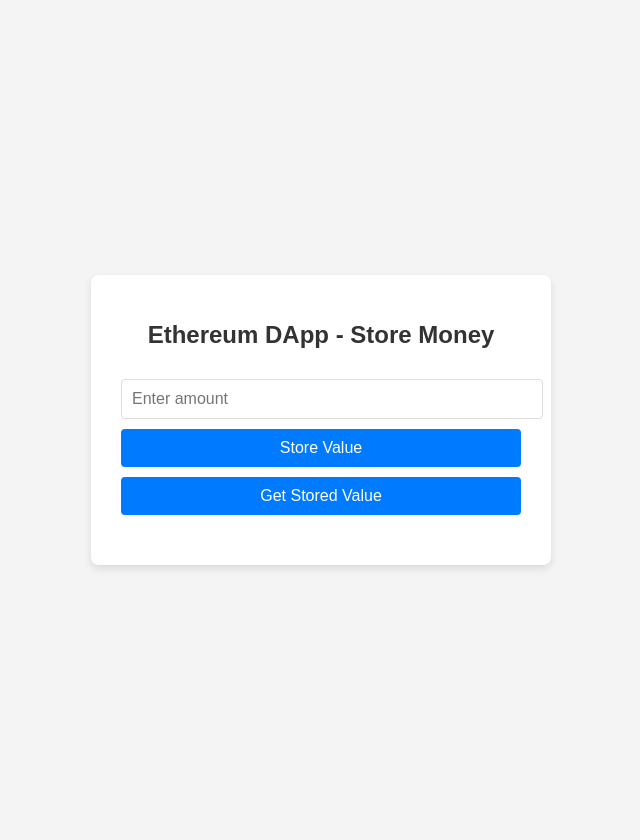
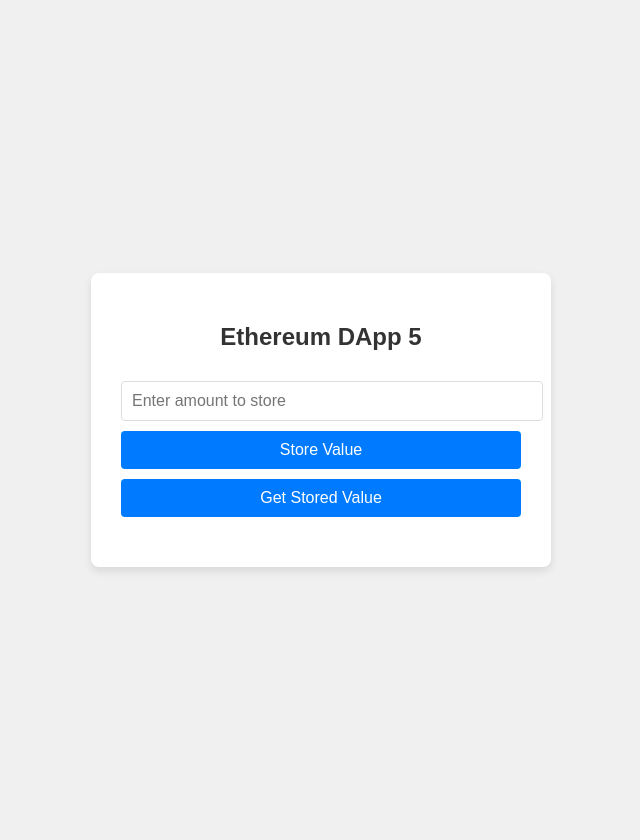
Before and after one commit to teohteiktoe/SC6113-DApp, a Flask app: page / in a window 1280 px wide. Shown: the whole page, without its empty margins (319-959 px from the left). Run offline with Flask 3, Linux system fonts and the light colour scheme; some libraries are stand-ins or nearby versions.

Commit message:
Update index.html

```diff
--- a/templates/index.html
+++ b/templates/index.html
@@ -3,11 +3,11 @@
 <head>
     <meta charset="UTF-8">
     <meta name="viewport" content="width=device-width, initial-scale=1.0">
-    <title>Ethereum DApp - Store Money</title>
+    <title>Ethereum DApp 5</title>
     <style>
         body {
             font-family: 'Arial', sans-serif;
-            background-color: #f4f4f4;
+            background-color: #f0f0f0;
             margin: 0;
             padding: 20px;
             display: flex;
@@ -23,12 +23,12 @@
             box-shadow: 0 4px 8px rgba(0, 0, 0, 0.1);
             max-width: 400px;
             width: 100%;
+            text-align: center;
         }
 
-        h1 {
+        h2 {
             font-size: 24px;
             margin-bottom: 20px;
-            text-align: center;
             color: #333;
         }
 
@@ -52,10 +52,9 @@
             background-color: #0056b3;
         }
 
-        #output {
+        p {
             margin-top: 20px;
             font-size: 18px;
-            text-align: center;
             color: #007bff;
         }
 
@@ -64,7 +63,7 @@
                 padding: 20px;
             }
 
-            h1 {
+            h2 {
                 font-size: 20px;
             }
 
@@ -72,7 +71,7 @@
                 font-size: 14px;
             }
 
-            #output {
+            p {
                 font-size: 16px;
             }
         }
@@ -80,23 +79,26 @@
 </head>
 <body>
     <div class="container">
-        <h1>Ethereum DApp - Store Money</h1>
-        <input type="number" id="inputValue" placeholder="Enter amount" />
-        <button id="storeValueButton">Store Value</button>
-        <button id="retrieveValueButton">Get Stored Value</button>
-        <div id="output"></div>
+        <h2>Ethereum DApp 5</h2>
+        <input type="number" id="moneyInput" placeholder="Enter amount to store">
+        <button class="btn" onclick="storeValue()">Store Value</button>
+        <button class="btn" onclick="getValue()">Get Stored Value</button>
+        <p id="storedValue"></p>
+        <p id="status"></p>
     </div>
 
     <script src="https://cdn.jsdelivr.net/npm/web3@1.5.2/dist/web3.min.js"></script>
     <script>
-        let web3;
-        let accounts;
-        let contract;
-
         const contractAddress = '0x9d63fd56fab58f414fd3a4b27ae0e099091ba89d'; // Replace with your contract address
         const contractABI = [
             {
-                "inputs": [{"internalType": "uint256", "name": "num", "type": "uint256"}],
+                "inputs": [
+                    {
+                        "internalType": "uint256",
+                        "name": "num",
+                        "type": "uint256"
+                    }
+                ],
                 "name": "store_m",
                 "outputs": [],
                 "stateMutability": "nonpayable",
@@ -105,41 +107,34 @@
             {
                 "inputs": [],
                 "name": "view_m",
-                "outputs": [{"internalType": "uint256", "name": "", "type": "uint256"}],
+                "outputs": [
+                    {
+                        "internalType": "uint256",
+                        "name": "",
+                        "type": "uint256"
+                    }
+                ],
                 "stateMutability": "view",
                 "type": "function"
             }
         ];
 
-        document.getElementById('storeValueButton').addEventListener('click', async () => {
-            if (window.ethereum) {
-                web3 = new Web3(window.ethereum);
-                try {
-                    accounts = await web3.eth.requestAccounts();
-                    const value = document.getElementById('inputValue').value;
-                    await contract.methods.store_m(value).send({ from: accounts[0] });
-                    alert('Value stored successfully!');
-                } catch (error) {
-                    console.error("Error storing value:", error);
-                }
-            } else {
-                alert('Please install MetaMask!');
-            }
-        });
+        const web3 = new Web3(Web3.givenProvider);
+        const contract = new web3.eth.Contract(contractABI, contractAddress);
 
-        document.getElementById('retrieveValueButton').addEventListener('click', async () => {
-            if (window.ethereum) {
-                web3 = new Web3(window.ethereum);
-                try {
-                    const storedValue = await contract.methods.view_m().call();
-                    document.getElementById('output').innerText = `Stored Value: ${storedValue}`;
-                } catch (error) {
-                    console.error("Error retrieving value:", error);
-                }
-            } else {
-                alert('Please install MetaMask!');
-            }
-        });
+        async function storeValue() {
+            const accounts = await web3.eth.requestAccounts();
+            const value = document.getElementById('moneyInput').value;
+            console.log("value: " + value);
+            console.log("accounts[0] " + accounts[0]);
+            await contract.methods.store_m(value).send({from: accounts[0]});
+        }
+
+        async function getValue() {
+            const storedValue = await contract.methods.view_m().call();
+            console.log("stored value " + storedValue);
+            document.getElementById('storedValue').innerText = "Stored Value: " + storedValue;
+        }
     </script>
 </body>
 </html>
```
